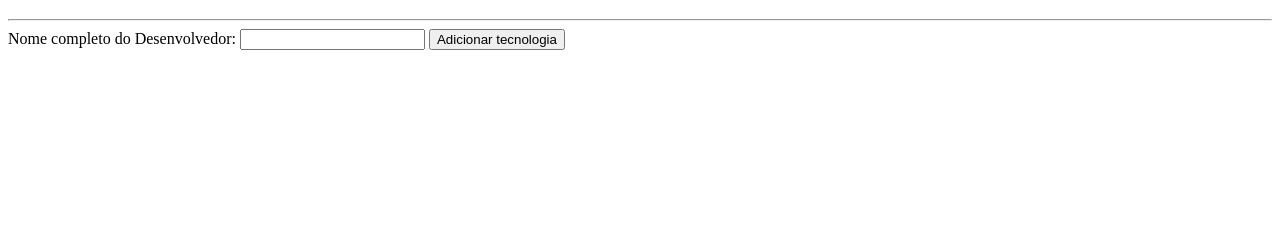
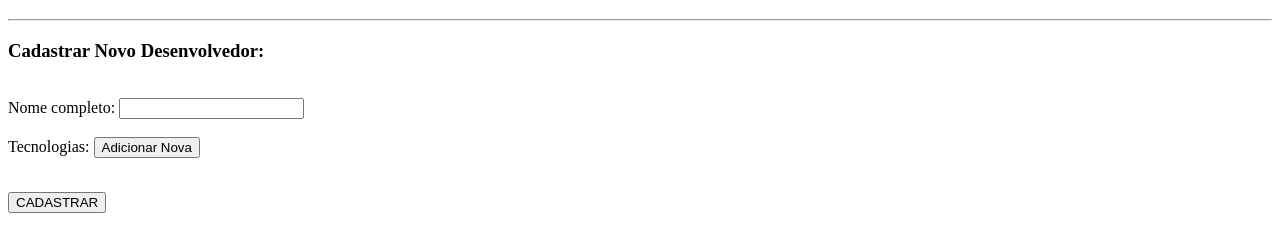
Before and after one commit to LacerdaKris/OnebitCode, a plain HTML site: page Cadastro Devs/index.html in a window 1280 px wide. Shown: the part 61-312 px from the top of the page. Drawn offline with Linux system fonts and the light colour scheme.

Commit message:
Update index.html

```diff
--- a/Cadastro Devs/index.html
+++ b/Cadastro Devs/index.html
@@ -14,9 +14,20 @@
       <hr />
     </header>
     <section>
-      <label for="nome">Nome completo do Desenvolvedor: </label>
-      <input type="text" name="nome" id="nome" />
-      <button id="add-button">Adicionar tecnologia</button>
+      <h3>Cadastrar Novo Desenvolvedor:</h3>
+      <br />
+      <form id="devform">
+        <label for="fullname">Nome completo: </label>
+        <input type="text" name="fullname" id="fullname" />
+        <br /><br />
+
+        <label>Tecnologias:</label>
+        <button type="button" id="add-button">Adicionar Nova</button>
+        <ul id="stackinputs"></ul>
+        <br />
+
+        <button type="submit">CADASTRAR</button>
+      </form>
     </section>
   </body>
 </html>
```
